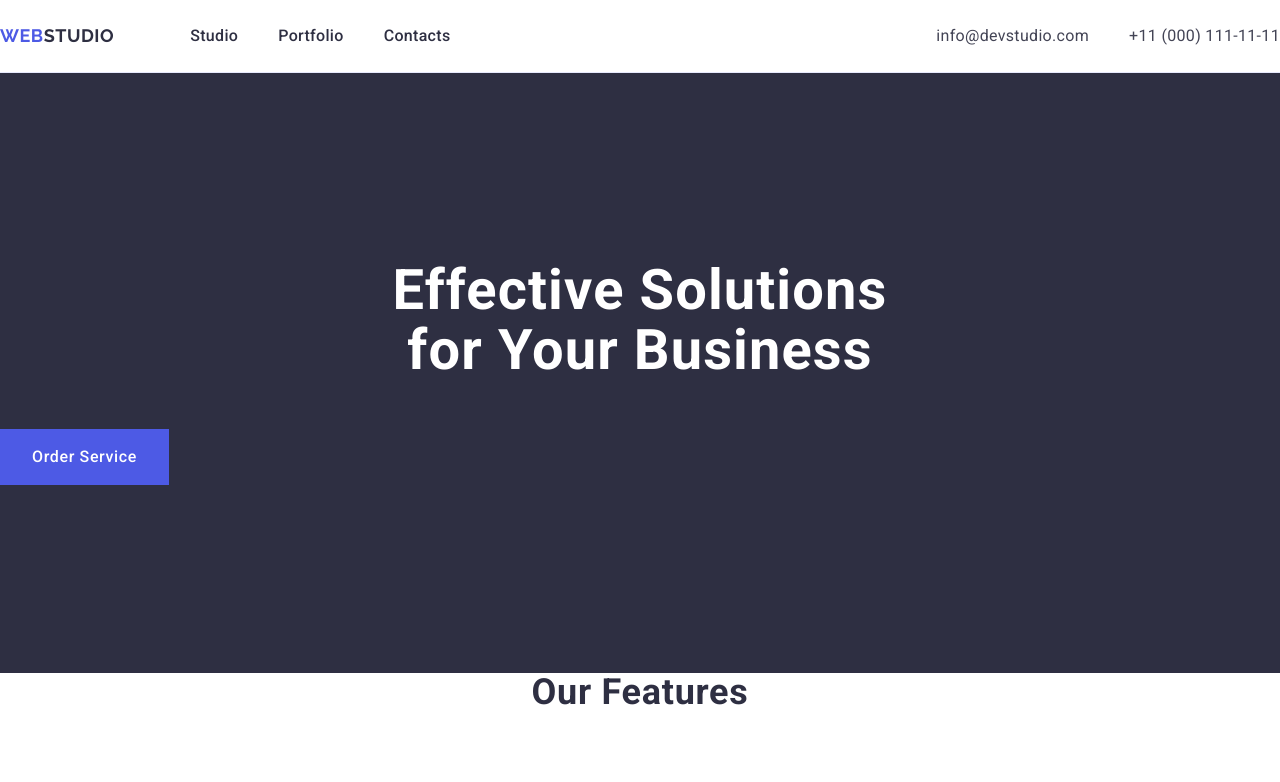
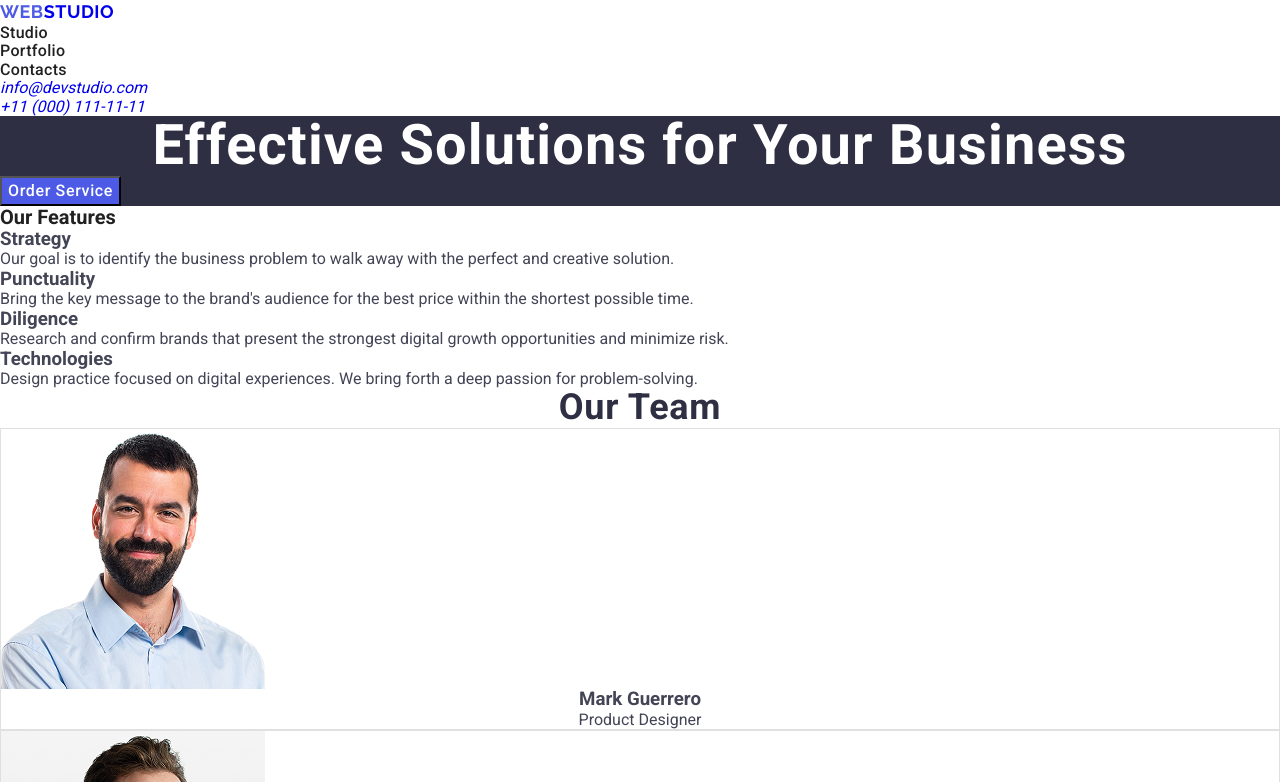
Before and after one commit to RoSSoRS/goit-markup-hw-02, a plain HTML site: page css/index.html in a window 1280 px wide. Shown: the top 782 px of the page. Drawn offline with nearby package versions, Linux system fonts and the light colour scheme; files that its build step writes are made by us from their sources; files whose address does not match are found by name.

Commit message:
Add files via upload

```diff
--- a/css/features.css
+++ b/css/features.css
@@ -1,33 +1,24 @@
-.features-title {
-  margin-bottom: 72px;
-  color: #2e2f42;
-  font-size: 36px;
-  line-height: 1.11;
-  text-align: center;
-  letter-spacing: 0.02em;
-  text-transform: capitalize;
+/* Список переваг (батьківський контейнер) */
+.features-list {
+  list-style: none;
+  margin: 0;
+  padding: 0;
 }
 
-.features-list {
-  display: flex;
-  gap: 24px;
+/* Елемент переваги (картка/пункт) */
+.features-item {
+  background-color: #ffffff;
 }
 
-.features-item {
-  width: calc((100% - 72px) / 4);
+/* Оформлення контенту всередині переваг */
+.features-title {
+  font-size: 20px;
+  font-weight: bold;
+  color: #212121;
 }
 
-.features-subtitle {
-  margin-bottom: 8px;
-  color: #2e2f42;
-  font-size: 20px;
-  font-weight: 500;
-  line-height: 1.2;
-  letter-spacing: 0.02em;
+.features-description {
+  font-size: 14px;
+  color: #757575;
+  line-height: 1.5;
 }
-
-.features-text {
-  font-size: 16px;
-  line-height: 1.5;
-  letter-spacing: 0.02em;
-}
--- a/css/header.css
+++ b/css/header.css
@@ -1,60 +1,33 @@
-.page-header {
-  border-bottom: 1px solid #e7e9fc;
+/* Шапка сайту */
+.header {
+  background-color: #ffffff;
 }
 
-.header-container {
-  display: flex;
-  align-items: center;
+/* Контейнер навігації */
+.header-nav {
 }
 
-.header-nav {
-  display: flex;
-  align-items: center;
+/* Список посилань */
+.nav-list {
+  list-style: none;
 }
 
-.header-logo {
-  margin-right: 76px;
-  color: #2e2f42;
+/* Елемент списку */
+.nav-item {
 }
 
-.nav-list {
-  display: flex;
-  gap: 40px;
+/* Посилання навігації */
+.nav-link {
+  font-size: 16px;
+  font-weight: 500;
+  line-height: 1.15;
+  letter-spacing: 0.02em;
+  color: #212121;
+  text-decoration: none;
 }
 
-.nav-link {
-  display: block;
-  padding: 24px 0;
-  color: #2e2f42;
-  font-size: 16px;
-  font-weight: 500;
-  line-height: 1.5;
-  letter-spacing: 0.02em;
-}
-
+/*  стан посилання при наведенні */
 .nav-link:hover,
 .nav-link:focus {
-  color: #404bbf;
+  color: #2196f3;
 }
-
-.header-address {
-  margin-left: auto;
-  font-style: normal;
-}
-
-.address-list {
-  display: flex;
-  gap: 40px;
-}
-
-.address-link {
-  color: #434455;
-  font-size: 16px;
-  line-height: 1.5;
-  letter-spacing: 0.02em;
-}
-
-.address-link:hover,
-.address-link:focus {
-  color: #404bbf;
-}
--- a/css/hero.css
+++ b/css/hero.css
@@ -1,11 +1,8 @@
 .hero {
-  padding: 188px 0;
   background-color: #2e2f42;
 }
 
 .hero-title {
-  max-width: 496px;
-  margin: 0 auto 48px;
   color: #ffffff;
   font-size: 56px;
   font-weight: 700;
@@ -15,10 +12,6 @@
 }
 
 .hero-button {
-  min-width: 169px;
-  height: 56px;
-  margin: 0 auto;
-  border: none;
   color: #ffffff;
   background-color: #4d5ae5;
   font-family: inherit;
--- a/css/portfolio.css
+++ b/css/portfolio.css
@@ -1,14 +1,11 @@
 .portfolio-card {
   background-color: #ffffff;
 }
-.portfolio-section {
-  display: flex;
-  flex-direction: column;
-  gap: 30px;
-  /* Створює чистий відступ між заголовком та контентом */
-}
+
 
 .portfolio-title {
+  line: height 1.2em;
+  letter-spacing 0.02em;
   color: #2e2f42;
   font-size: 20px;
   font-weight: 500;
@@ -16,6 +13,7 @@
 }
 
 .portfolio-text {
+  font-weight 400
   font-size: 16px;
   line-height: 1.5;
   letter-spacing: 0.02em;
--- a/css/team.css
+++ b/css/team.css
@@ -1,35 +1,33 @@
-.team {
-  background-color: #f4f4fd;
+/* контейнер команди */
+.team-section {
+  background-color: #f9f9f9;
+  /* Свойство padding удалено */
 }
 
+/* Список  */
 .team-list {
-  display: flex;
-  gap: 24px;
+  list-style: none;
+  margin: 0;
+  padding: 0;
 }
 
+/* КАРТКА КОМАНДИ */
 .team-card {
-  flex: 1 1 250px;;
-  border-radius: 0 0 4px 4px;
   background-color: #ffffff;
+  border: 1px solid #e0e0e0;
+  text-align: center;
+  /* Свойство border-radius удалено */
+  /* Свойства padding, display: flex, gap, flex удалены ранее */
 }
 
-.team-content {
-  padding: 32px 0;
+/* Оформлення тексту на її елементів внутрі карточки */
+.team-card-name {
+  font-size: 18px;
+  font-weight: bold;
+  color: #333333;
 }
 
-.team-name {
-  margin-bottom: 8px;
-  color: #2e2f42;
-  font-size: 20px;
-  font-weight: 500;
-  line-height: 1.2;
-  text-align: center;
-  letter-spacing: 0.02em;
+.team-card-position {
+  font-size: 14px;
+  color: #777777;
 }
-
-.team-position {
-  font-size: 16px;
-  line-height: 1.5;
-  text-align: center;
-  letter-spacing: 0.02em;
-}
```
